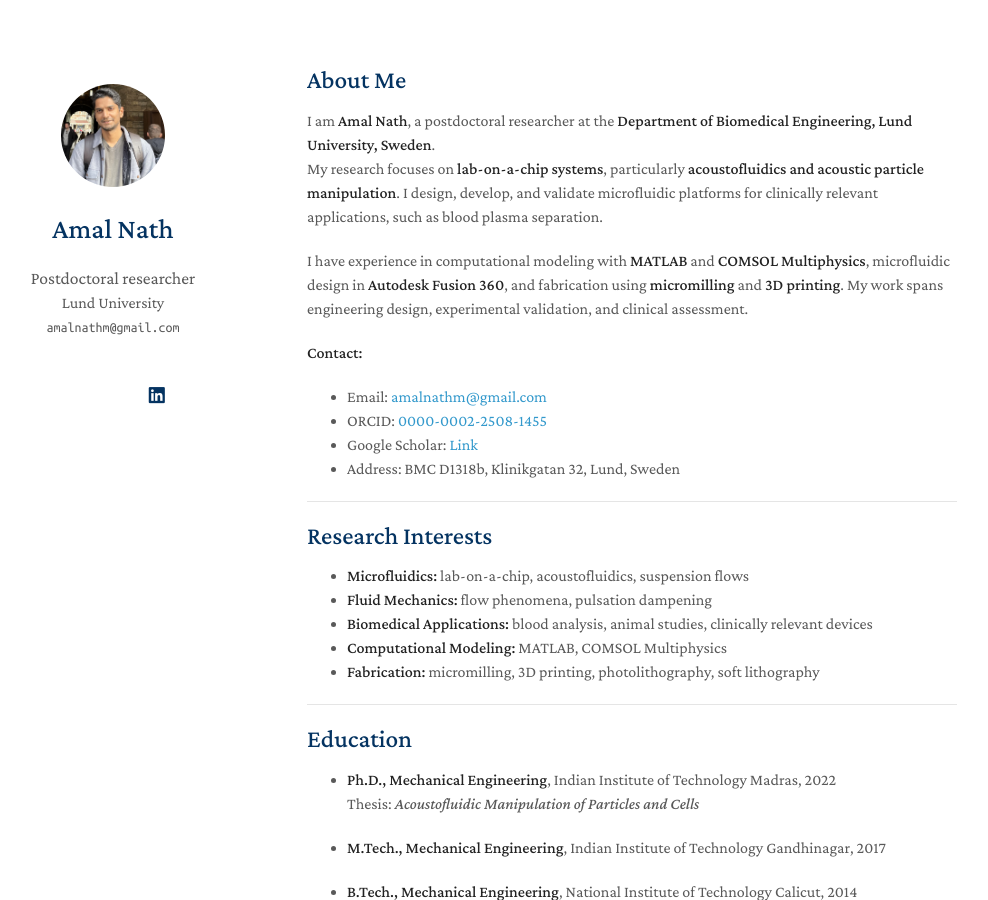
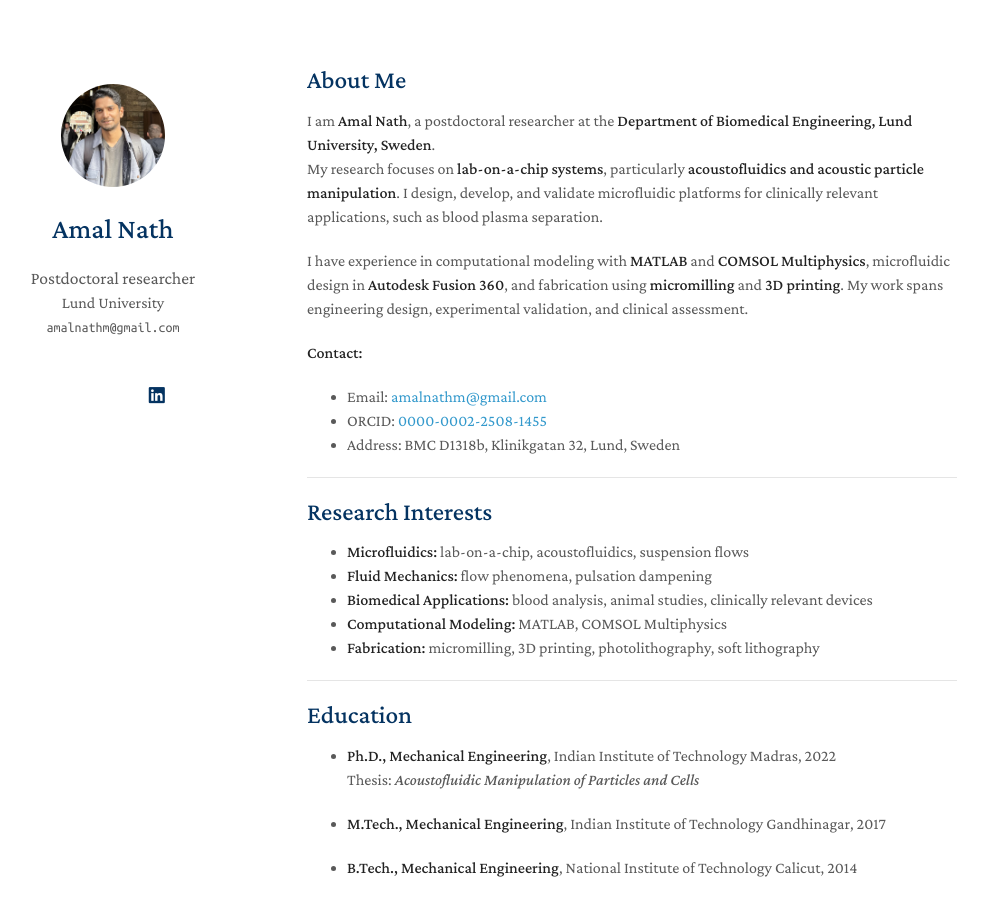
Before and after one commit to amal-nath-01/amal-nath-01-github.io, a Jekyll site: the page built from index.md, in a window 1280 px wide and 900 px high. Shown: the whole window, without its empty margins (163-1151 px from the left). Built offline with Jekyll 4.4.1, drawn with Linux system fonts in a browser that asks for light colours; a style sheet for code colours, icons or effects is not loaded; our own code applies the rules of GitHub Pages for plain Markdown files.

Commit message:
Remove Google Scholar link from contact section

```diff
--- a/index.md
+++ b/index.md
@@ -12,7 +12,6 @@ I have experience in computational modeling with **MATLAB** and **COMSOL Multiph
 **Contact:**
 - Email: [amalnathm@gmail.com](mailto:amalnathm@gmail.com)
 - ORCID: [0000-0002-2508-1455](https://orcid.org/0000-0002-2508-1455)
-- Google Scholar: [Link](https://scholar.google.co.in/citations?user=YehJ4Z4AAAAJ&hl=en)
 - Address: BMC D1318b, Klinikgatan 32, Lund, Sweden
 
 ---
```
